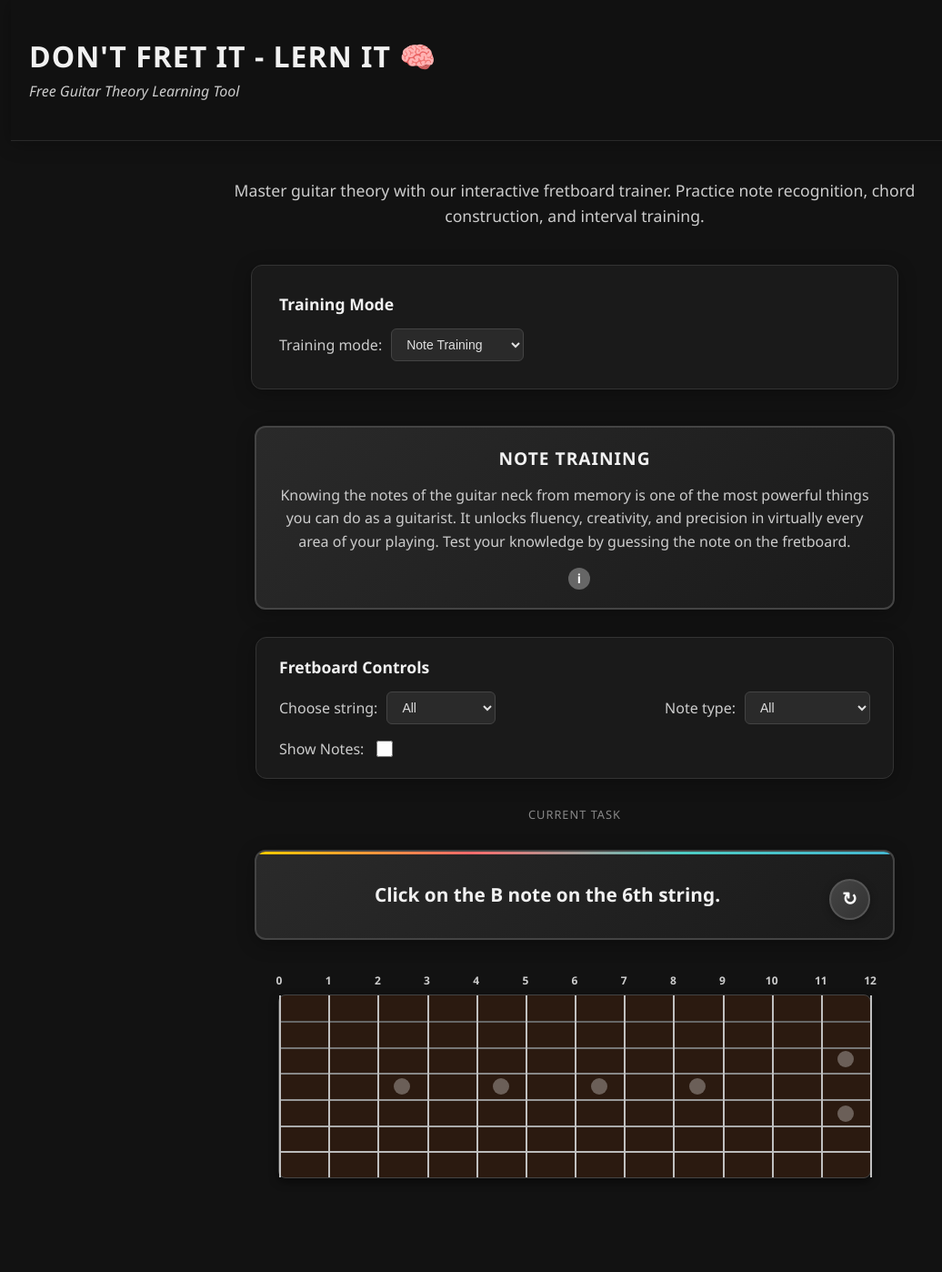
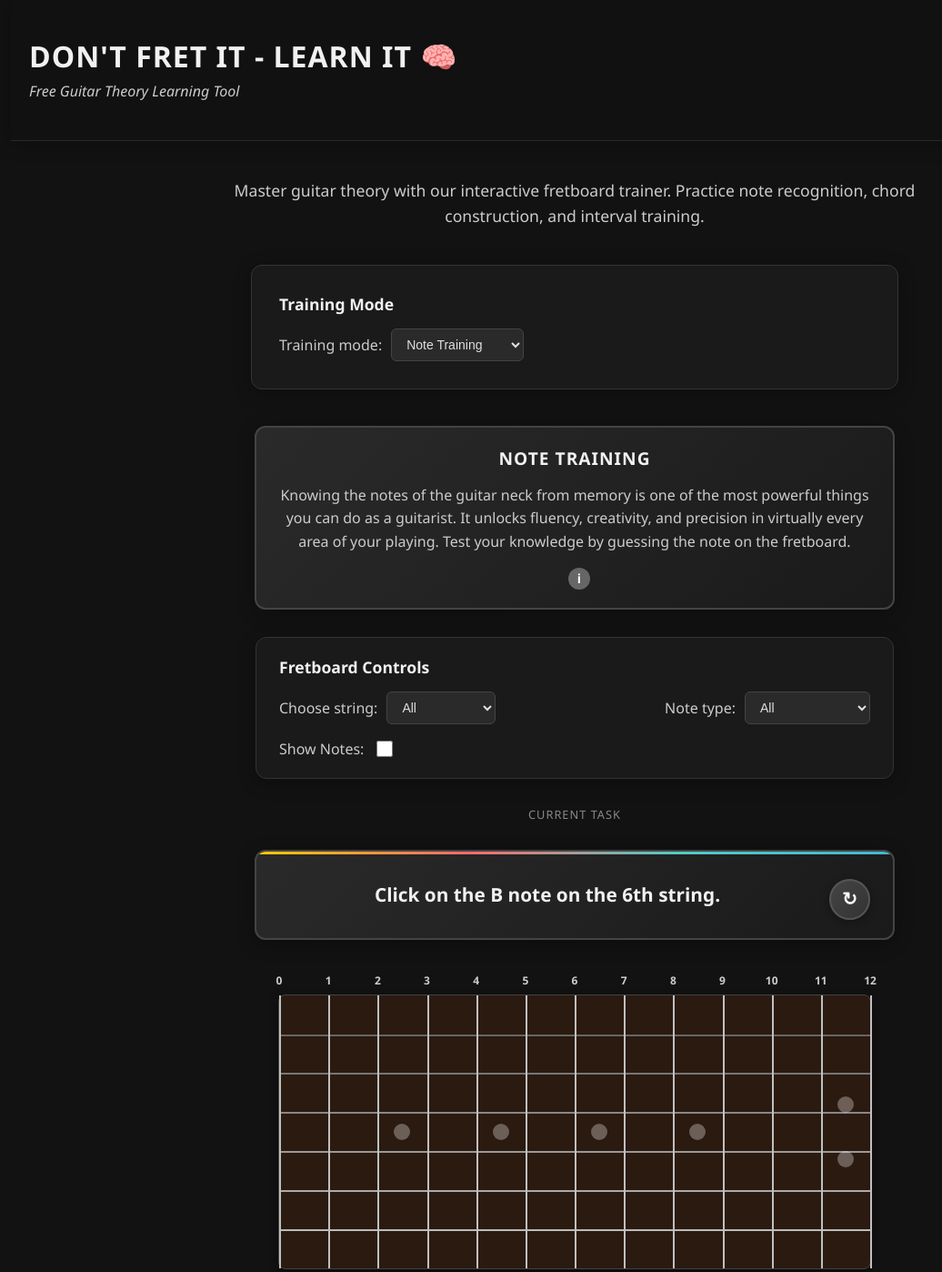
Before and after one commit to andrewjt71/dontfret, a website: page index.html in a window 1280 px wide. Shown: the top 1398 px of the page at 91% size, without its empty margins (8-1044 px from the left). Drawn offline with Linux system fonts and the light colour scheme.

Commit message:
General improvements

```diff
--- a/index.html
+++ b/index.html
@@ -135,7 +135,7 @@
     <header class="main-header">
       <div class="header-content">
         <div class="title-section">
-          <h1>Don't Fret It  - Lern It 🧠</h1>
+          <h1>Don't Fret It  - Learn It 🧠</h1>
           <p class="subtitle">Free Guitar Theory Learning Tool</p>
         </div>
         <div class="support-link">
--- a/styles.css
+++ b/styles.css
@@ -86,7 +86,7 @@ input[type="checkbox"] {
   width: 100%;
   max-width: 650px;
   height: auto;
-  aspect-ratio: 13 / 4;
+  aspect-ratio: 13 / 6;
   margin: 0 auto 30px auto;
   border: 1px solid #444;
   background: #2b1a10;
```
Also changed, not shown: styles.min.css.
